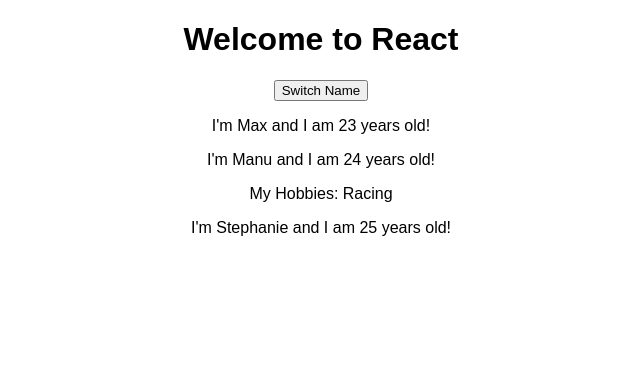
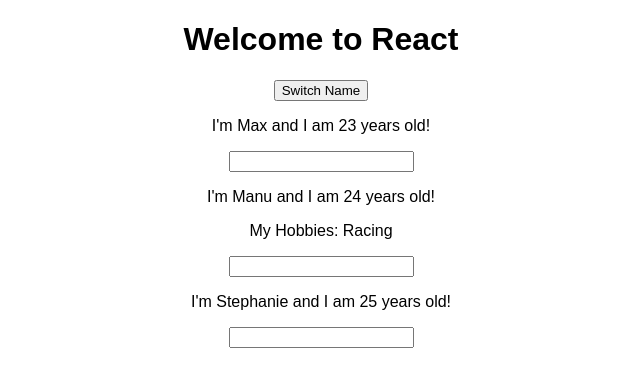
Before and after one commit to PraveenRL/React-First-App, a React (Create React App) app: page / in a window 1280 px wide. Shown: the top 386 px of the page, without its empty margins (319-959 px from the left). Built offline with nearby package versions, Linux system fonts and the light colour scheme.

Commit message:
Two way binding

```diff
--- a/src/App.js
+++ b/src/App.js
@@ -11,7 +11,7 @@
     ]
   });
 
-  const [otherState, setOtherState] = useState('Some other state');
+  const [otherState] = useState('Some other state');
 
   console.log(personsState, otherState)
 
@@ -25,6 +25,16 @@
     })
   };
 
+  const onChangeName = (event) => {
+    setPersonsState({
+      persons: [
+        { name: 'Max', age: 23 },
+        { name: event.target.value, age: 24 },
+        { name: 'Stephanie', age: 25 },
+      ]
+    })
+  }
+
   return (
     <div className="App">
       <h1 className="App-title">Welcome to React</h1>
@@ -35,7 +45,8 @@
       <Person
         name={personsState.persons[1].name}
         age={personsState.persons[1].age}
-        click={() => onClickSwitchName('New Name 2')} > {/* Inefficient */}
+        click={() => onClickSwitchName('New Name 2')}  /* Inefficient */
+        changed={onChangeName}>
         My Hobbies: Racing</Person>
       <Person
         name={personsState.persons[2].name}
--- a/src/Person/Person.js
+++ b/src/Person/Person.js
@@ -5,6 +5,8 @@
         <div>
             <p onClick={props.click}>I'm {props.name} and I am {props.age} years old!</p>
             <p>{props.children}</p>
+
+            <input type="text" onChange={props.changed} />
         </div>
     )
 }
```
